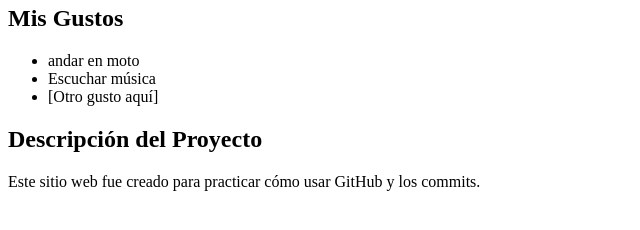
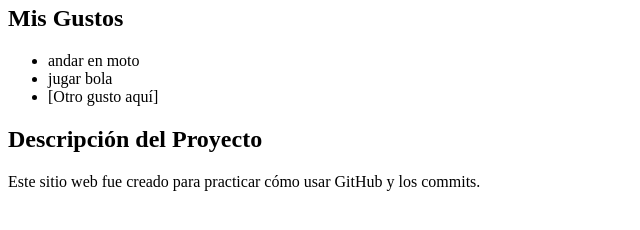
Before and after one commit to MemiV/Proyecto-Versionamiento-Jeremyvillalta, a plain HTML site: page index.html in a window 1280 px wide. Shown: the part 364-594 px from the top of the page, 0-640 px from the left. Drawn offline with Linux system fonts and the light colour scheme.

Commit message:
Change personal interests in index.html
Updated personal interests in the profile section.

```diff
--- a/index.html
+++ b/index.html
@@ -17,7 +17,7 @@
     <h2>Mis Gustos</h2>
     <ul>
         <li>andar en moto</li>
-        <li>Escuchar música</li>
+        <li>jugar bola</li>
         <li>[Otro gusto aquí]</li>
     </ul>
 
```
